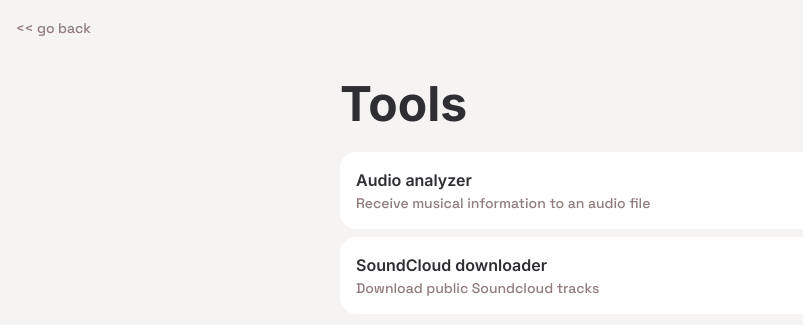
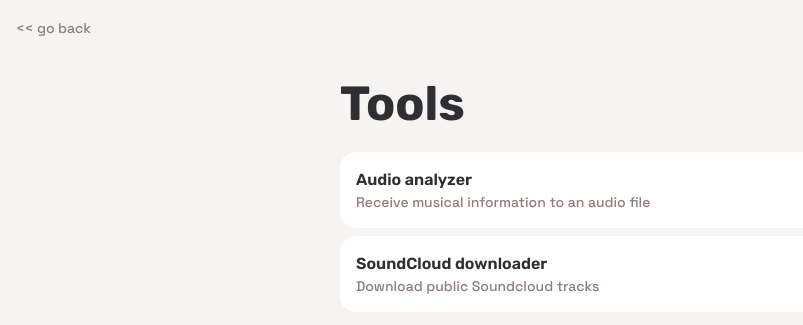
Before and after one commit to elluzion/music2, a SvelteKit app: page /tools in a window 1280 px wide. Shown: the top 325 px of the page, without its empty margins (0-803 px from the left). Built offline with nearby package versions, Linux system fonts and the light colour scheme.

Commit message:
feat: switch display type to Rubik and use Tabler icons
Rubik replaces Inter for headings, the Material Symbols font and its helper style are gone, and the UI icons now come from @tabler/icons-svelte in place of @lucide/svelte.

```diff
--- a/package.json
+++ b/package.json
@@ -38,7 +38,7 @@
 	"dependencies": {
 		"@fortawesome/free-brands-svg-icons": "^7.3.1",
 		"@fortawesome/free-solid-svg-icons": "^7.3.1",
-		"@lucide/svelte": "^1.73.0",
+		"@tabler/icons-svelte": "^3.52.0",
 		"lenis": "^1.3.27",
 		"svelte-fa": "^4.0.4",
 		"yaml": "^1.10.2"
--- a/src/app.css
+++ b/src/app.css
@@ -1,5 +1,4 @@
-@import url('https://fonts.googleapis.com/css2?family=Inter:ital,opsz,wght@0,14..32,100..900;1,14..32,100..900&family=JetBrains+Mono:ital,wght@0,100..800;1,100..800&family=Space+Grotesk:wght@300..700&display=swap');
-@import url('https://fonts.googleapis.com/css2?family=Material+Symbols+Outlined:opsz,wght,FILL,GRAD@20..48,100..700,0..1,-50..200');
+@import url('https://fonts.googleapis.com/css2?family=JetBrains+Mono:ital,wght@0,100..800;1,100..800&family=Rubik:ital,wght@0,300..900;1,300..900&family=Space+Grotesk:wght@300..700&display=swap');
 @import 'tailwindcss';
 @plugin '@tailwindcss/typography';
 
@@ -17,7 +16,7 @@
 	--color-surfaceVariant: #ede7e4;
 
 	--font-sans: 'Space Grotesk', sans-serif;
-	--font-sans2: 'Inter', sans-serif;
+	--font-sans2: 'Rubik', sans-serif;
 	--font-mono: 'JetBrains Mono', monospace;
 
 	--breakpoint-xs: 400px;
@@ -43,14 +42,6 @@ html.dark {
 
 body {
 	@apply bg-background text-onBackground;
-}
-
-.material-symbols-outlined {
-	font-variation-settings:
-		'FILL' 0,
-		'wght' 400,
-		'GRAD' 0,
-		'opsz' 24;
 }
 
 *::selection {
--- a/src/lib/components/chevron-select.svelte
+++ b/src/lib/components/chevron-select.svelte
@@ -1,5 +1,5 @@
 <script lang="ts">
-	import { ChevronDown } from '@lucide/svelte';
+	import { IconChevronDown } from '@tabler/icons-svelte';
 	import { createSelect, melt } from '@melt-ui/svelte';
 	import { type Component } from 'svelte';
 
@@ -42,7 +42,7 @@
 </script>
 
 <div use:melt={$trigger} class="flex cursor-pointer items-center gap-4 py-2 text-secondary">
-	<ChevronDown class={$open ? 'rotate-180 transition-transform' : 'transition-transform'} />
+	<IconChevronDown class={$open ? 'rotate-180 transition-transform' : 'transition-transform'} />
 	<span use:melt={$label} class="user-select-none font-medium">
 		{$selectedLabel || 'Nothing selected'}
 	</span>
--- a/src/routes/+page.svelte
+++ b/src/routes/+page.svelte
@@ -13,7 +13,7 @@
 		type IconDefinition
 	} from '@fortawesome/free-brands-svg-icons';
 	import { faMusic } from '@fortawesome/free-solid-svg-icons';
-	import { Grid, List, ListPlus } from '@lucide/svelte';
+	import { IconLayoutGrid, IconList, IconPlaylistAdd } from '@tabler/icons-svelte';
 	import Fa from 'svelte-fa';
 	import { blur } from 'svelte/transition';
 
@@ -78,12 +78,12 @@
 		{
 			label: 'List',
 			value: 'list',
-			icon: List
+			icon: IconList
 		},
 		{
 			label: 'Grid',
 			value: 'grid',
-			icon: Grid
+			icon: IconLayoutGrid
 		}
 	];
 
@@ -112,7 +112,7 @@
 		{/each}
 	</div>
 	<a class="playlist-banner" href={data.playlistUrl} target="_blank">
-		<ListPlus color="#1DB954" />
+		<IconPlaylistAdd color="#1DB954" />
 		<p>
 			subscribe to my
 			<span class="text-[#1DB954] underline underline-offset-4">spotify playlist</span>
```
Also changed, not shown: 1 other file (tests, documents, lock files or other folders).
